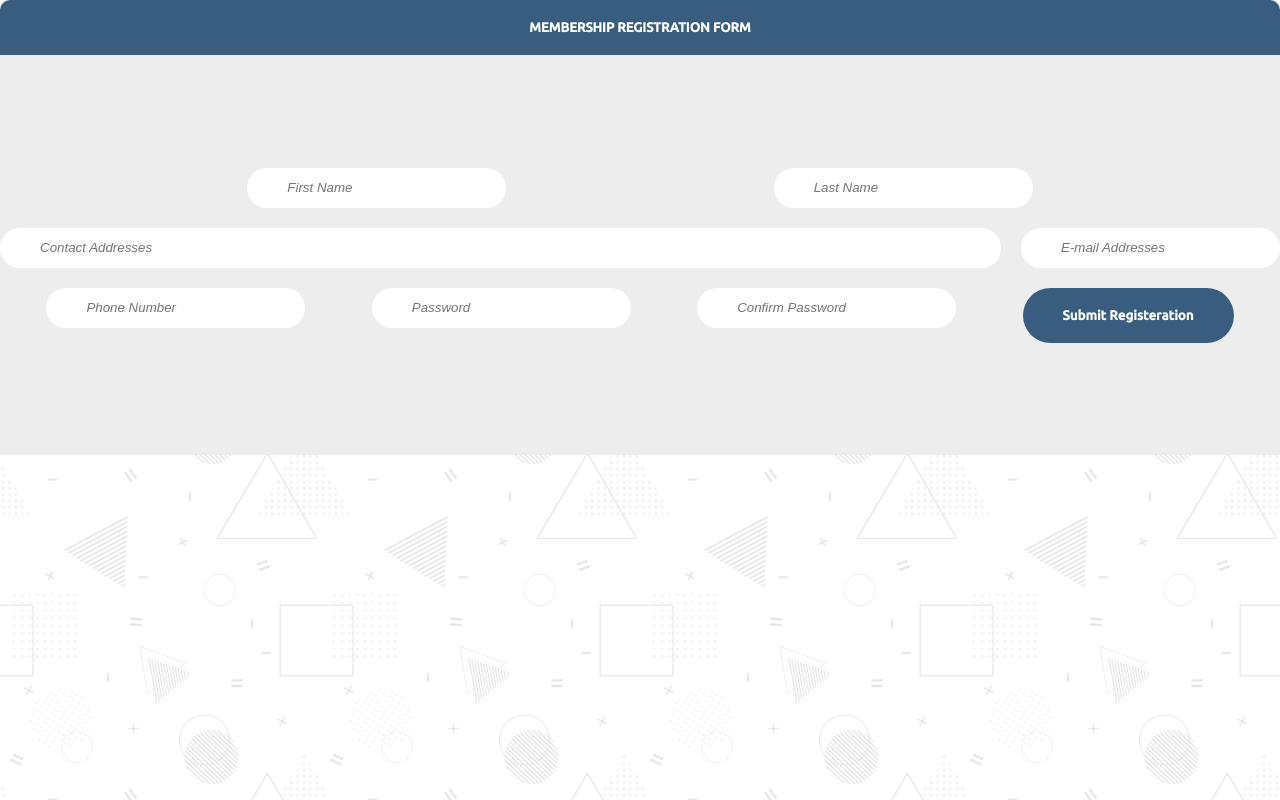
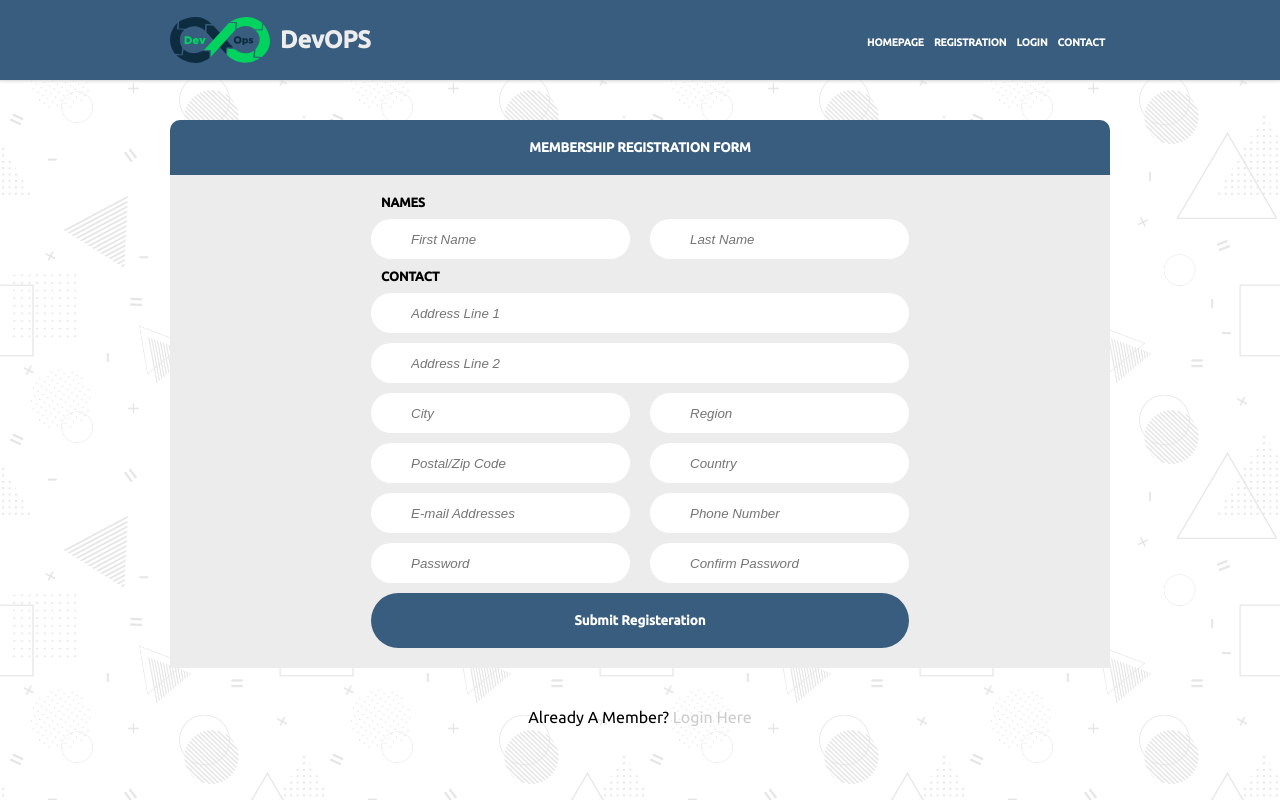
Before and after one commit to ekeboetuk/project-snippets, a plain HTML site: page registration-login-page/registration.html in a window 1280 px wide. Drawn offline with Linux system fonts and the light colour scheme.

Commit message:
more contents addition and code modifications

```diff
--- a/registration-login-page/registration.html
+++ b/registration-login-page/registration.html
@@ -18,12 +18,25 @@
     <title>Registration Page | DevOps</title>
   </head>
   <body>
-    <div id="root">
-      <div class="flex--container">
+    <div class="nav--header">
+      <div class="container">
+        <img src="./devops-logo(1).svg" class="header--logo" />
+        <header class="header--text">DevOPS</header>
+        <ul class="nav">
+          <li><a href="#">Homepage</a></li>
+          <li><a href="#">Registration</a></li>
+          <li><a href="#">Login</a></li>
+          <li><a href="#">Contact</a></li>
+        </ul>
+      </div>
+    </div>
+    <div class="content">
+      <div class="container">
         <div class="section--header">
           <h5>Membership Registration Form</h5>
         </div>
         <form class="registration--form">
+          <label for="firstname" class="colspan--two">Names</label>
           <input
             type="text"
             name="firstname"
@@ -36,12 +49,34 @@
             id="lastname"
             placeholder="Last Name"
           />
+          <label for="address" class="colspan--two">Contact</label>
           <input
             type="address"
             name="address"
             id="address"
-            placeholder="Contact Addresses"
-            class="flex-item-full"
+            placeholder="Address Line 1"
+            class="colspan--two"
+          />
+          <input
+            type="address"
+            name="address2"
+            id="address2"
+            placeholder="Address Line 2"
+            class="colspan--two"
+          />
+          <input type="text" name="city" id="city" placeholder="City" />
+          <input type="text" name="region" id="region" placeholder="Region" />
+          <input
+            type="text"
+            name="postcode"
+            id="postcode"
+            placeholder="Postal/Zip Code"
+          />
+          <input
+            type="text"
+            name="country"
+            id="country"
+            placeholder="Country"
           />
           <input
             type="email"
@@ -67,8 +102,13 @@
             id="password"
             placeholder="Confirm Password"
           />
-          <button class="button--primary">Submit Registeration</button>
+          <button class="button--primary colspan--two">
+            Submit Registeration
+          </button>
         </form>
+        <div class="form--footer">
+          <p>Already A Member? <a href="./login.html">Login Here</a></p>
+        </div>
       </div>
     </div>
   </body>
--- a/registration-login-page/styles.css
+++ b/registration-login-page/styles.css
@@ -104,10 +104,10 @@ h1, h2, h3, h4, h5, h6 {
  }
 
 label {
-  text-align: right;
-  padding: 10px 0;
-  font-size: 0.8em;
+  font-size: 0.8rem;
+  padding: 0 10px;
   text-transform: uppercase;
+  font-weight: 600;
 }
 
 input {
@@ -144,17 +144,19 @@ input {
 }
 
 .registration--form {
-  background-color: rgb(237, 237, 237);
-  min-height: 400px;
-  padding: 20px 10 0px;
-  display: flex;
-  flex-flow: row wrap;
-  gap: 20px 20px;
-  justify-content: space-evenly;
+  background-color: #ececec;
+  padding: 20px;
+  margin-bottom: 40px;
+  display: grid;
+  grid-template-columns: auto auto;
+  gap: 10px 20px;
+  justify-content: center;
   align-content: center;
   border-radius: 0 0 0px 0px;
 }
 
-.flex-item-full {
-  flex: 70%;
+
+/*** Grid Layout **/
+.colspan--two {
+  grid-column: 1 / span 2;
 }
```
Also changed, not shown: registration-login-page/login.html (+4 -4 lines).
